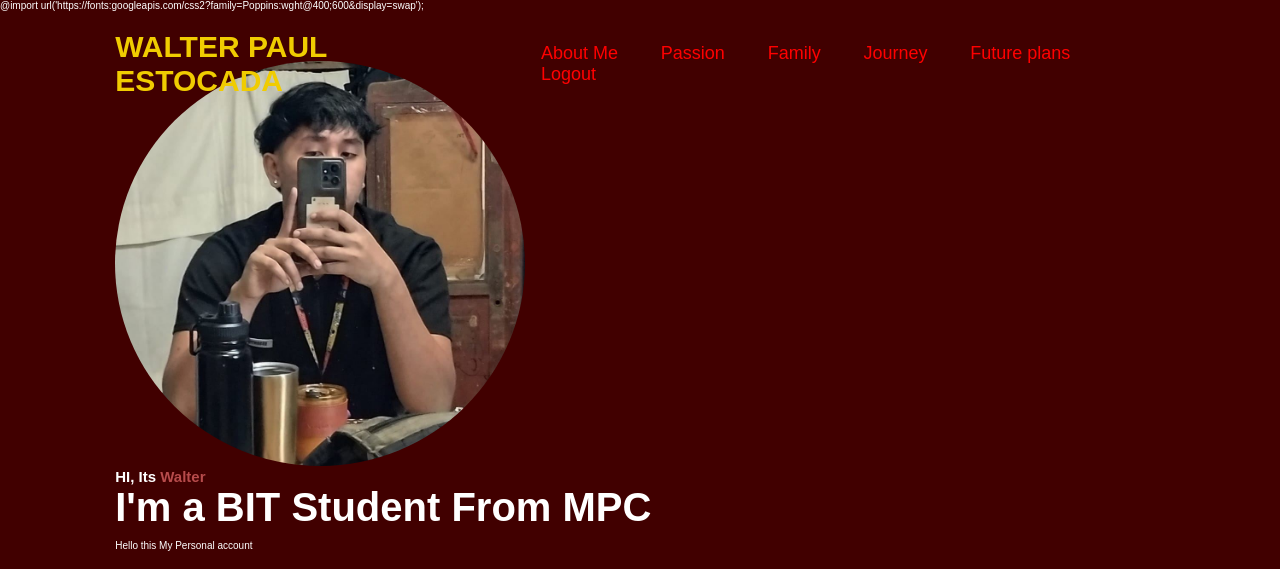
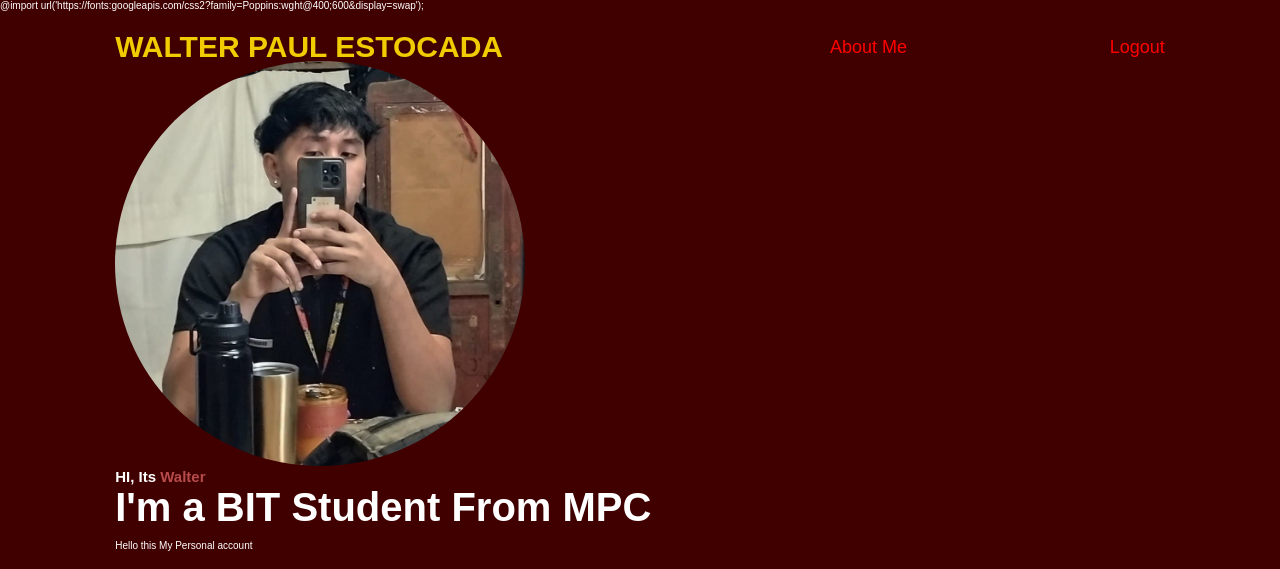
Before and after one commit to Walterestocada02/html, a plain HTML site: page index.html in a window 1280 px wide. Shown: the top 569 px of the page. Drawn offline with Linux system fonts and the light colour scheme.

Commit message:
Update index.html

```diff
--- a/index.html
+++ b/index.html
@@ -14,11 +14,11 @@
         <a href="#" class="logo">WALTER PAUL ESTOCADA</a>
 
         <nav>
-            <a href="https://walterestocada02.github.io/html/" class="bnt"> About Me</a>
-            <a href="" >Passion</a>
-            <a href="" >Family</a>
-            <a href="" >Journey</a>
-            <a href="">Future plans</a>
+            <a href="https://walterestocada02.github.io/FAV1/" class="bnt"> About Me</a>
+            <a href="" ></a>
+            <a href="" ></a>
+            <a href="" ></a>
+            <a href=""></a>
             <a href="https://walterestocada02.github.io/final/"> Logout</a>
         </nav>
     </header>
```
